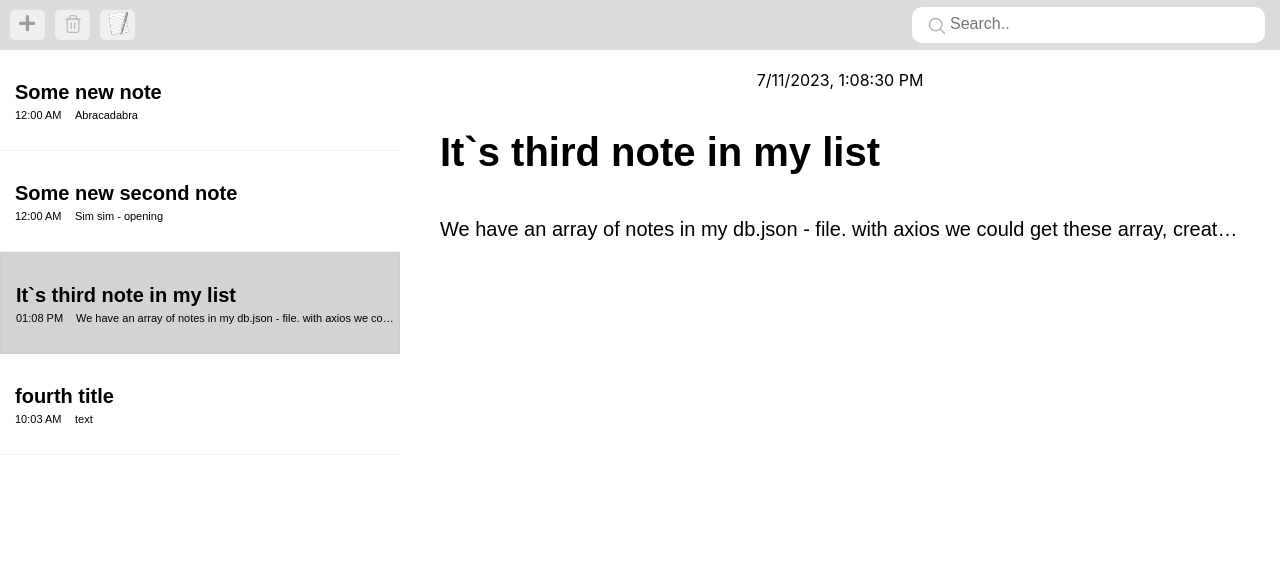
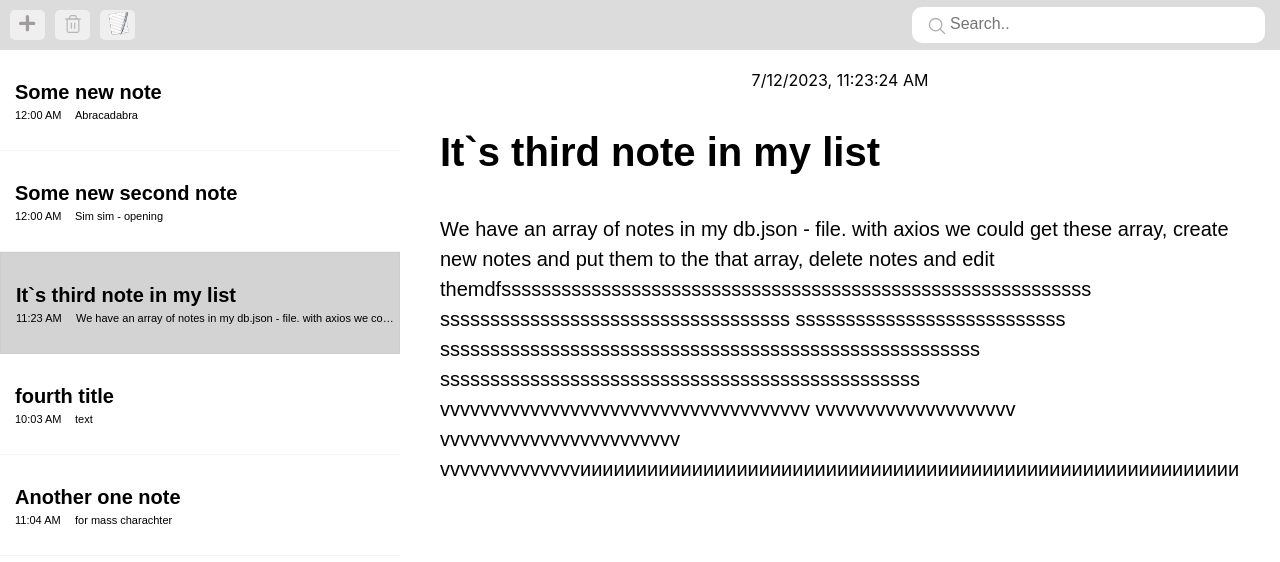
Before and after one commit to amanokhin22/notes-on-react, a React (Create React App) app: page / in a window 1280 px wide. Both pictures are taken after a click on the element 200 px from the left and 302 px from the top of the page. Shown: the top 562 px of the page. Built offline with nearby package versions, Linux system fonts and the light colour scheme; data requests are answered from the project's data file.

Commit message:
Seventh commit. Some refactoring. Add custom hook useSearch. The project is currently completed

```diff
--- a/server/db.json
+++ b/server/db.json
@@ -15,14 +15,20 @@
     {
       "id": 5,
       "title": "It`s third note in my list",
-      "description": "We have an array of notes in my db.json - file. with axios we could get these array, create new notes and put them to the that array, delete notes and edit them",
-      "date": "2023-07-11T13:08:30.853Z"
+      "description": "We have an array of notes in my db.json - file. with axios we could get these array, create new notes and put them to the that array, delete notes and edit themdfsssssssssssssssssssssssssssssssssssssssssssssssssssssssssss sssssssssssssssssssssssssssssssssss sssssssssssssssssssssssssss ssssssssssssssssssssssssssssssssssssssssssssssssssssss ssssssssssssssssssssssssssssssssssssssssssssssss vvvvvvvvvvvvvvvvvvvvvvvvvvvvvvvvvvvvv vvvvvvvvvvvvvvvvvvvv vvvvvvvvvvvvvvvvvvvvvvvv vvvvvvvvvvvvvvиииииииииииииииииииииииииииииииииииииииииииииииииииииииииииииииииииииииииииииииииииииииииииииииииииииииииииииииииииииииииииииииииииииииииииииииииииииии",
+      "date": "2023-07-12T11:23:24.782Z"
     },
     {
       "id": 6,
       "title": "fourth title",
       "description": "text",
       "date": "2023-07-12T10:03:09.518Z"
+    },
+    {
+      "id": 7,
+      "title": "Another one note",
+      "description": "for mass charachter",
+      "date": "2023-07-12T11:04:15.737Z"
     }
   ]
 }
--- a/src/api/apiNotes.ts
+++ b/src/api/apiNotes.ts
@@ -12,7 +12,6 @@ const axiosInstance = axios.create({
 const mapItem = (item: NoteTypes) => {
     return {...item, date: new Date(item.date)}
 }
-
 export const apiNote = {
     async getAll() {
         const res = await axiosInstance.get<NoteTypes[]>('/notes');
--- a/src/components/MainWidget.tsx
+++ b/src/components/MainWidget.tsx
@@ -1,4 +1,4 @@
-import React, {useCallback, useEffect, useMemo, useState} from 'react';
+import React, {useEffect, useMemo, useState} from 'react';
 import styles from '../styles/mainWidget.module.scss';
 import {Header} from './Header';
 import {NotesList} from './NotesList';
@@ -6,12 +6,13 @@ import {WorkSpace} from './WorkSpace';
 import {ViewSpace} from "./ViewSpace";
 import {apiNote} from "../api/apiNotes";
 import {CreateItem, NoteTypes} from "../types/NoteTypes";
+import {useSearch} from "../hooks/useSearch";
 
 export const MainWidget = () => {
     const [items, setItems] = useState<NoteTypes[]>([]);
     const [activeItem, setActiveItem] = useState<NoteTypes | null>(null);
     const [editMod, setEditMod] = useState<boolean>(false);
-    const [searchTerm, setSearchTerm] = useState<string>('');
+    const {filteredItems, handleClearSearch, handleSearch} = useSearch(items)
 
     const handleCreateItem = async (newTitle: string, newDescription: string) => {
         const newItem: CreateItem = {
@@ -69,25 +70,6 @@ export const MainWidget = () => {
         fetchData();
     }, []);
 
-    const handleSearch = useCallback((term: string) => {
-        setSearchTerm(term);
-    }, []);
-
-    const handleClearSearch = useCallback(() => {
-        setSearchTerm('');
-    },[])
-
-    const filteredItems = useMemo(() => {
-        if (searchTerm) {
-            return items.filter((item) =>
-                item.title.toLowerCase().includes(searchTerm.toLowerCase())
-            );
-        } else {
-            return items;
-        }
-
-    }, [items, searchTerm])
-
     return (
         <div className={styles.global}>
             <Header
--- a/src/components/Note.tsx
+++ b/src/components/Note.tsx
@@ -4,7 +4,6 @@ import {NoteProps} from "../types/NoteTypes";
 
 export const Note: FC<NoteProps> = ({title, description, date, active, onActiveNote}) => {
     const formattedDate = date ? date.toLocaleString([], {hour: '2-digit', minute: '2-digit'}) : '';
-
     const noteClassName = active ? `${styles.note} ${styles.active}` : styles.note;
 
     return (
--- a/src/components/Search.tsx
+++ b/src/components/Search.tsx
@@ -2,9 +2,7 @@ import styles from "../styles/header.module.scss";
 import {ChangeEvent, useRef, useState, FC} from "react";
 import {SearchType} from "../types/NoteTypes";
 
-
-
-export const Search:FC<SearchType> = ({onSearch, onClearSearch}) => {
+export const Search: FC<SearchType> = ({onSearch, onClearSearch}) => {
     const [value, setValue] = useState<string>('');
     const inputRef = useRef<HTMLInputElement>(null);
 
--- a/src/components/ViewSpace.tsx
+++ b/src/components/ViewSpace.tsx
@@ -2,12 +2,11 @@ import React, {FC} from 'react';
 import styles from '../styles/workSpace.module.scss';
 import {ViewSpaceProps} from "../types/NoteTypes";
 
-export const ViewSpace: FC<ViewSpaceProps> = ({ title, description, date}) => {
+export const ViewSpace: FC<ViewSpaceProps> = ({title, description, date}) => {
 
     return (
         <div className={styles.container_work_space}>
             <span>{date?.toLocaleString()}</span>
-
             <div className={styles.input_wrapper}>
                 <h1>{title}</h1>
                 <div>{description} </div>
--- /dev/null
+++ b/src/hooks/useSearch.ts
@@ -0,0 +1,29 @@
+import {NoteTypes} from "../types/NoteTypes";
+import {useMemo, useState} from "react";
+
+export const useSearch = (items: NoteTypes[] ) => {
+    const [searchTerm, setSearchTerm] = useState<string>('');
+    const handleSearch = (term: string) => {
+        setSearchTerm(term);
+    };
+
+    const handleClearSearch = () => {
+        setSearchTerm('');
+    }
+
+    const filteredItems = useMemo(() => {
+        if (searchTerm) {
+            const search = searchTerm.toLowerCase();
+            return items.filter((item) =>
+                item.title.toLowerCase().includes(search)
+                || item.description.toLowerCase().includes(search)
+            );
+        } else {
+            return items;
+        }
+    }, [items, searchTerm]);
+
+    return {
+        filteredItems, handleClearSearch, handleSearch
+    }
+};
--- a/src/styles/workSpace.module.scss
+++ b/src/styles/workSpace.module.scss
@@ -13,10 +13,11 @@
   align-self: center;
   padding-top: 20px;
 }
+
 .container_work_space div {
-  white-space: nowrap;
+  //white-space: nowrap;
   overflow-x: auto;
-  text-overflow: ellipsis;
+  //text-overflow: ellipsis;
 }
 
 .input_wrapper {
```
Also changed, not shown: src/index.tsx (line endings or trailing spaces).
